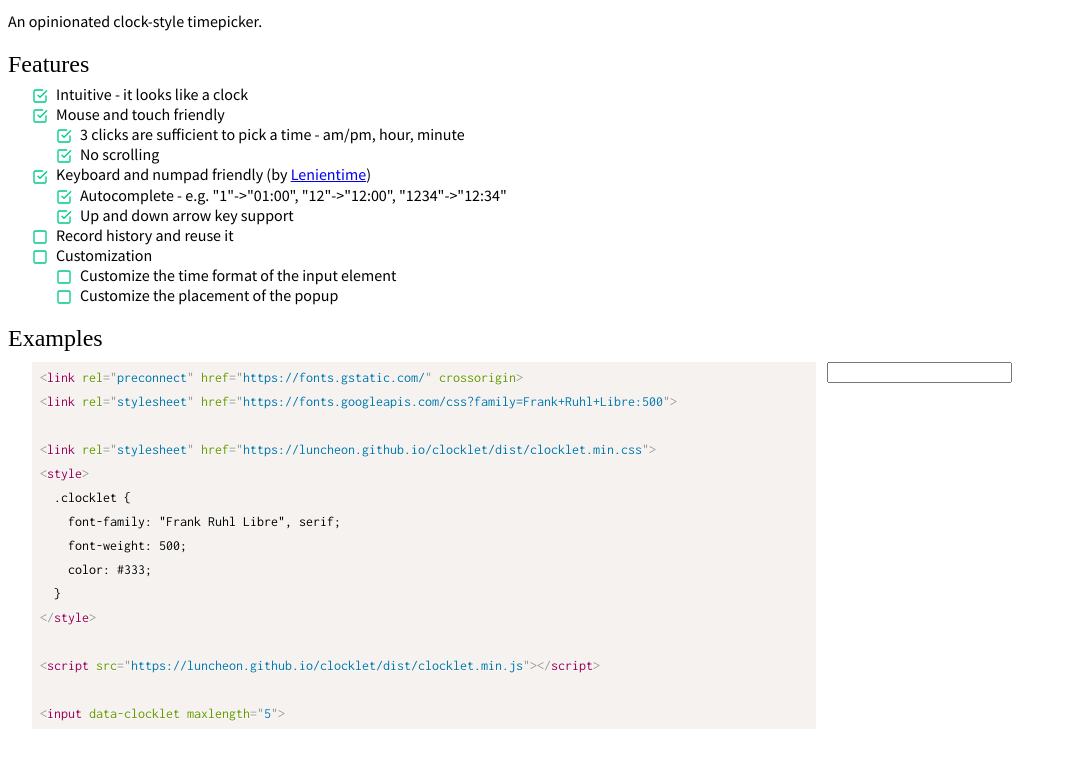
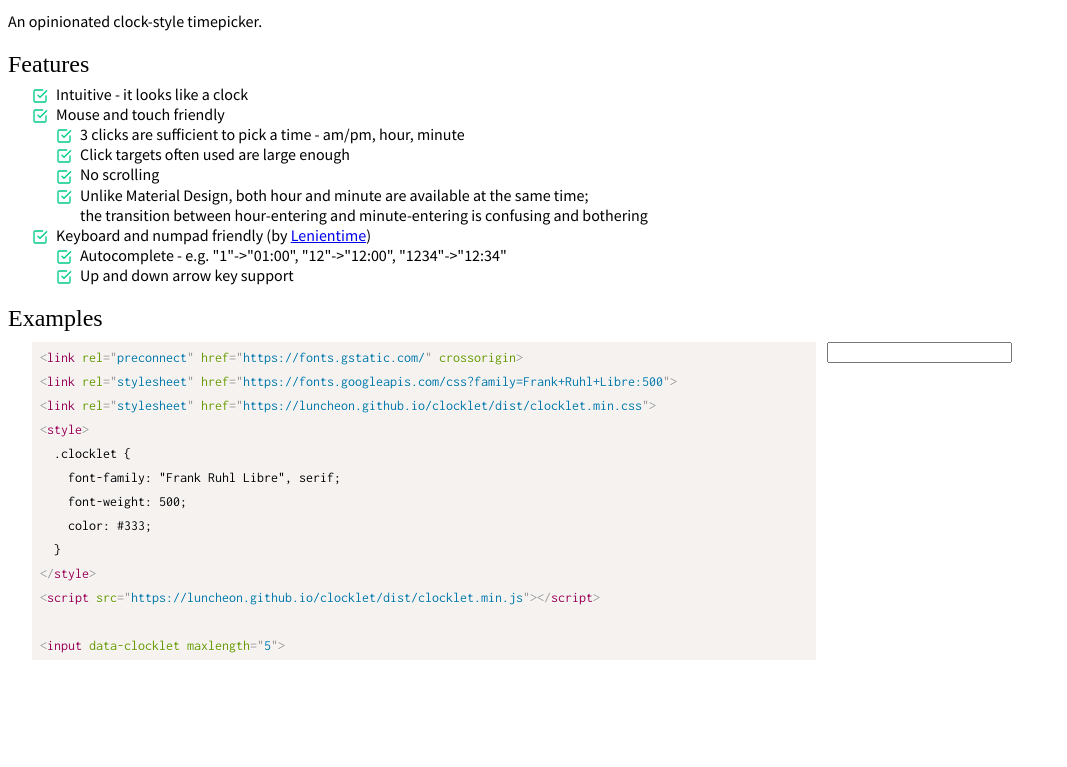
Before and after one commit to luncheon/clocklet, a website: page demo/index.html in a window 1280 px wide. Shown: the part 95-862 px from the top of the page, without its empty margins (0-1067 px from the left). Drawn offline with nearby package versions, Linux system fonts and the light colour scheme; a web font is replaced by a local one.

Commit message:
update demo

```diff
--- a/demo/index.html
+++ b/demo/index.html
@@ -20,11 +20,10 @@
       code[class*="language-"] { line-height: 1.2; font-family: Inconsolata; font-size: 87.5%; }
       svg { vertical-align: middle; }
       iframe { border: 0; }
-      .philosophy, .features { margin: 20px 0; }
-      .philosophy div, .features div { margin-left: 1.5em; }
+      .features { margin: 20px 0; }
+      .features div { margin-left: 1.5em; }
       .feather { width: 1em; height: 1em; margin-right: .5em; }
       .features .feather { color: #00cc88; }
-      .philosophy .feather { color: #0070cc; }
       .example { margin-left: 1.25em; }
       .example > * { display: inline-block; vertical-align: top; margin: .25em; }
       .example pre { width: 768px; }
@@ -49,7 +48,9 @@
       <div>
         <i data-feather="check-square"></i>Mouse and touch friendly
         <div><i data-feather="check-square"></i>3 clicks are sufficient to pick a time - am/pm, hour, minute</div>
+        <div><i data-feather="check-square"></i>Click targets often used are large enough</div>
         <div><i data-feather="check-square"></i>No scrolling</div>
+        <div><i data-feather="check-square"></i>Unlike Material Design, both hour and minute are available at the same time;<br><i class="feather" style="display: inline-block;"></i>the transition between hour-entering and minute-entering is confusing and bothering</div>
       </div>
       <div>
         <i data-feather="check-square"></i>Keyboard and numpad friendly (by <a target="_blank" href="https://luncheon.github.io/lenientime/demo/">Lenientime</a>)
@@ -57,12 +58,7 @@
         <div><i data-feather="check-square"></i>Up and down arrow key support</div>
       </div>
       <!-- <div><i data-feather="square"></i>[Current time] button</div> -->
-      <div><i data-feather="square"></i>Record history and reuse it</div>
-      <div>
-        <i data-feather="square"></i>Customization
-        <div><i data-feather="square"></i>Customize the time format of the input element</div>
-        <div><i data-feather="square"></i>Customize the placement of the popup</div>
-      </div>
+      <!-- <div><i data-feather="square"></i>Record history and reuse it</div> -->
     </section>
 
     <section class="examples">
@@ -71,7 +67,6 @@
         <div><pre><code class="language-html"
 >&lt;link rel="preconnect" href="https://fonts.gstatic.com/" crossorigin&gt;
 &lt;link rel="stylesheet" href="https://fonts.googleapis.com/css?family=Frank+Ruhl+Libre:500"&gt;
-<!-- &lt;link rel="stylesheet" href="https://cdn.jsdelivr.net/npm/input-clear-icon/input-clear-icon.medium.min.css"&gt;-->
 &lt;link rel="stylesheet" href="https://luncheon.github.io/clocklet/dist/clocklet.min.css"&gt;
 &lt;style&gt;
   .clocklet {
@@ -80,7 +75,6 @@
     color: #333;
   }
 &lt;/style&gt;
-<!-- &lt;script src="https://cdn.jsdelivr.net/npm/input-clear-icon/input-clear-icon.min.js"&gt;&lt;/script&gt; -->
 &lt;script src="https://luncheon.github.io/clocklet/dist/clocklet.min.js"&gt;&lt;/script&gt;
 
 &lt;input data-clocklet maxlength="5"&gt;
```
